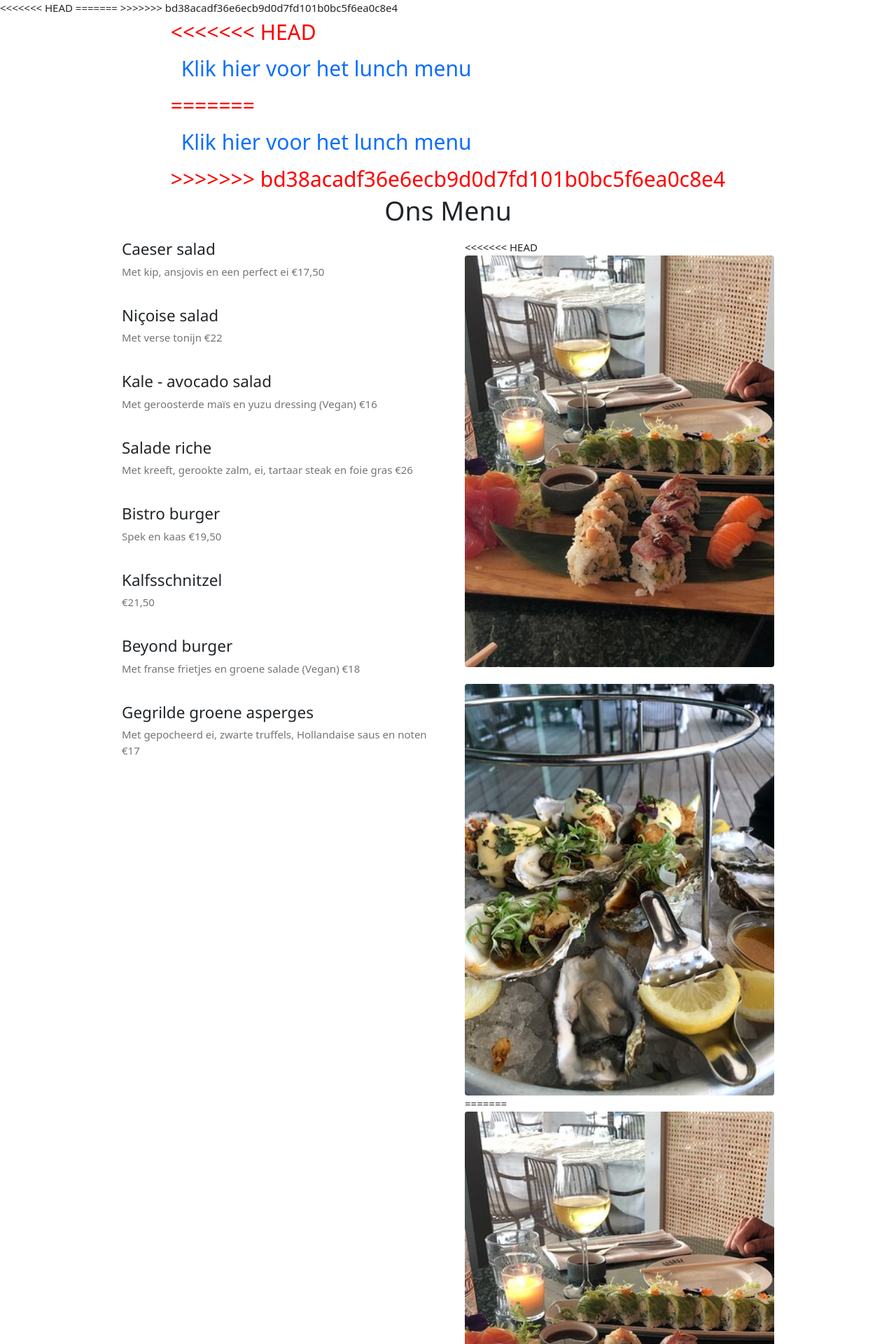
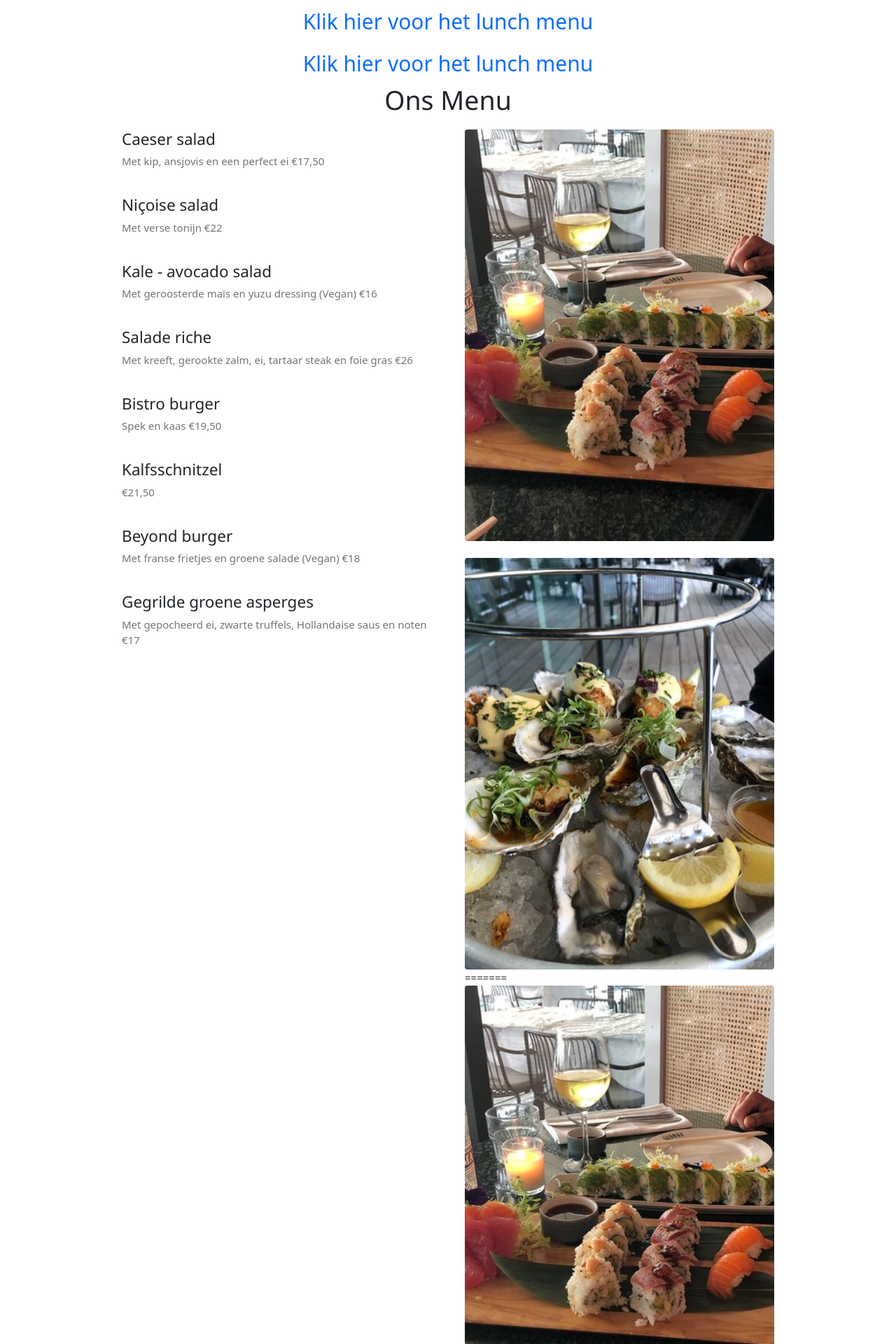
Before and after one commit to Adampje/R-George-M, a PHP site: page /dinner.php in a window 1280 px wide. Shown: the top 1920 px of the page at 70% size. Run offline with PHP 8.4, Linux system fonts and the light colour scheme.

Commit message:
css fixed

```diff
--- a/dinner.php
+++ b/dinner.php
@@ -5,10 +5,8 @@
 <meta name="viewport" content="width=device-width,initial-scale=1">
 <link rel="stylesheet" href="https://www.w3schools.com/w3css/4/w3.css">
 <link href="https://cdn.jsdelivr.net/npm/bootstrap@5.1.1/dist/css/bootstrap.min.css" rel="stylesheet" integrity="sha384-F3w7mX95PdgyTmZZMECAngseQB83DfGTowi0iMjiWaeVhAn4FJkqJByhZMI3AhiU" crossorigin="anonymous">
-<<<<<<< HEAD
+
 <link rel="stylesheet" href="menu.css">
-=======
->>>>>>> bd38acadf36e6ecb9d0d7fd101b0bc5f6ea0c8e4
 <style>
 </style>
 <body>
@@ -18,11 +16,8 @@
 
 <ul class="nav justify-content-center">
   <li  style="color:red;font-size:30px" class="nav-item">
-<<<<<<< HEAD
     <a class="nav-link active" href="./index.php?content=lunch">Klik hier voor het lunch menu</a>
-=======
     <a class="nav-link active" href="./lunch.php">Klik hier voor het lunch menu</a>
->>>>>>> bd38acadf36e6ecb9d0d7fd101b0bc5f6ea0c8e4
   </li>
 </ul>
 
@@ -68,7 +63,6 @@ Met gepocheerd ei, zwarte truffels, Hollandaise saus en noten €17</p>
 </div>
 
 <div class="w3-col l6 m6 w3-padding-large">
-<<<<<<< HEAD
 <img src="./img\georgemarina2.jpg" class="w3-round w3-image " alt="Menu" style="width:100%">
 </div>
 
@@ -80,7 +74,6 @@ Met gepocheerd ei, zwarte truffels, Hollandaise saus en noten €17</p>
 
 <div class="w3-col l6 m6 w3-padding-large">
 <img src="./georgemarina3.jpg" class="w3-round w3-image " alt="Menu" style="width:100%">
->>>>>>> bd38acadf36e6ecb9d0d7fd101b0bc5f6ea0c8e4
 </div>
 
 </div>
@@ -93,8 +86,4 @@ Met gepocheerd ei, zwarte truffels, Hollandaise saus en noten €17</p>
 </div>
 
 </body>
-<<<<<<< HEAD
 </html>
-=======
-</html>
->>>>>>> bd38acadf36e6ecb9d0d7fd101b0bc5f6ea0c8e4
--- a/lunch.php
+++ b/lunch.php
@@ -18,11 +18,7 @@
 
 <ul class="nav justify-content-center">
   <li  style="color:red;font-size:30px" class="nav-item">
-<<<<<<< HEAD
     <a class="nav-link active" href="./index.php?content=dinner">Klik hier voor het dinner menu</a>
-=======
-    <a class="nav-link active" href="./dinner.php">Klik hier voor het dinner menu</a>
->>>>>>> bd38acadf36e6ecb9d0d7fd101b0bc5f6ea0c8e4
   </li>
 </ul>
 
--- a/reservationcomplete.php
+++ b/reservationcomplete.php
@@ -1,6 +1,7 @@
 <!DOCTYPE html>
 <html lang="en">
 <head>
+<link rel="stylesheet" href="menu.css">
 
 <h1 STYLE ="font-family: Arial;"> reservation succes </h1>
 
--- a/reservationpage.php
+++ b/reservationpage.php
@@ -1,6 +1,7 @@
 <!DOCTYPE html>
 <html lang="en">
 <head>
+<link rel="stylesheet" href="menu.css">
 <h1 STYLE="font-size: 35px; font-family: Arial, 'Reservations', Times, serif;">Reservations</h1>
 
 <form action="TableReservation.php">
```
Also changed, not shown: index.php (+0 -10 lines), 1 other file.
